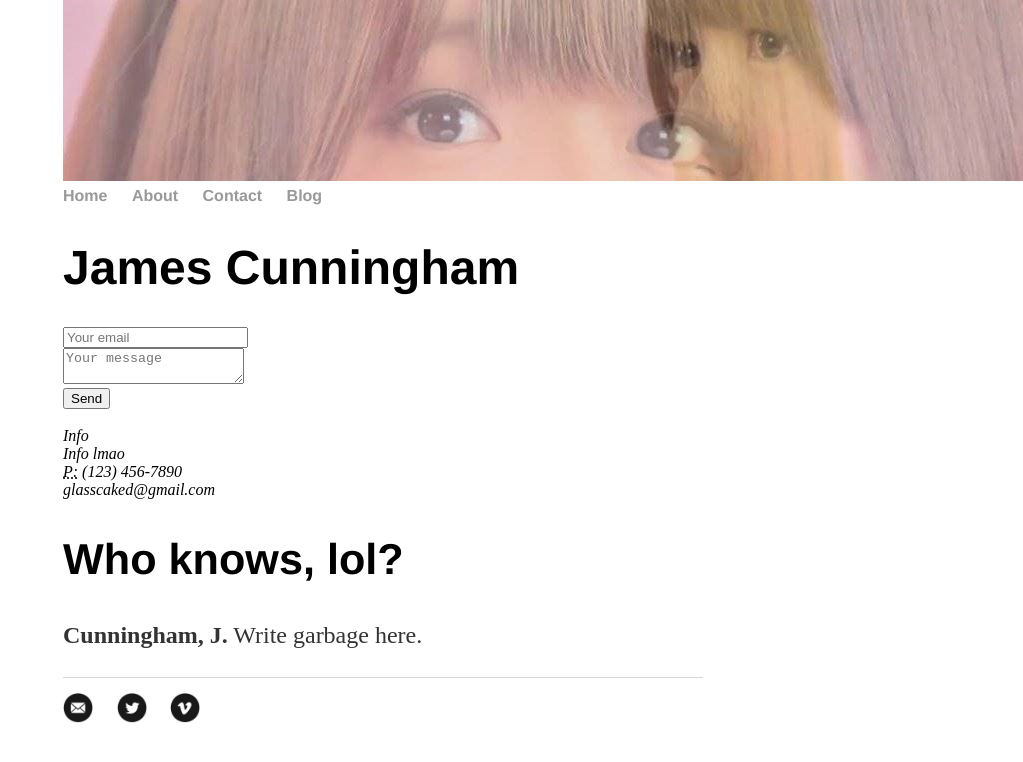
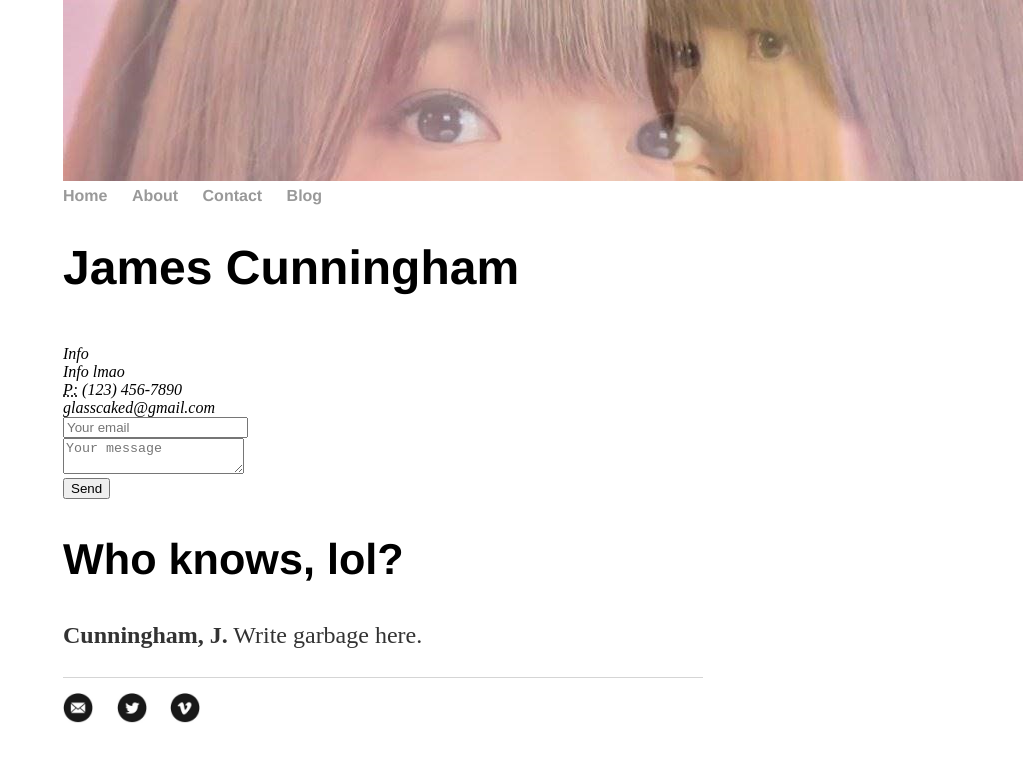
Before and after one commit to glasscaked/strip, a Jekyll site: the page built from contact/index.html, in a window 1280 px wide. Shown: the top 762 px of the page, without its empty margins (257-1280 px from the left). Built offline with Jekyll 4.4.1, drawn with Linux system fonts in a browser that asks for light colours.

Commit message:
Update index.html

```diff
--- a/contact/index.html
+++ b/contact/index.html
@@ -5,18 +5,18 @@ title: Contact
 
 	<div class="Contact">
 					<h1>James Cunningham</h1>
-				<form method="POST" action="http://formspree.io/glasscaked@gmail.com">
-  <input name="email" placeholder="Your email" type="email"><br>
-  <textarea name="message" placeholder="Your message"></textarea><br>
-  <button type="submit">Send</button>
-</form>
-					<address>
+			<address>
 					<strong></strong><br>
 					Info<br>
 					Info lmao<br>
 					<abbr title="phone">P:</abbr> (123) 456-7890<br>
 					<span class="obfuscate">glasscaked@gmail.com</span>
 					</address>
+  <form method="POST" action="http://formspree.io/glasscaked@gmail.com">
+  <input name="email" placeholder="Your email" type="email"><br>
+  <textarea name="message" placeholder="Your message"></textarea><br>
+  <button type="submit">Send</button>
+</form>
 
 					<h2>Who knows, lol?</h2>
 
```
